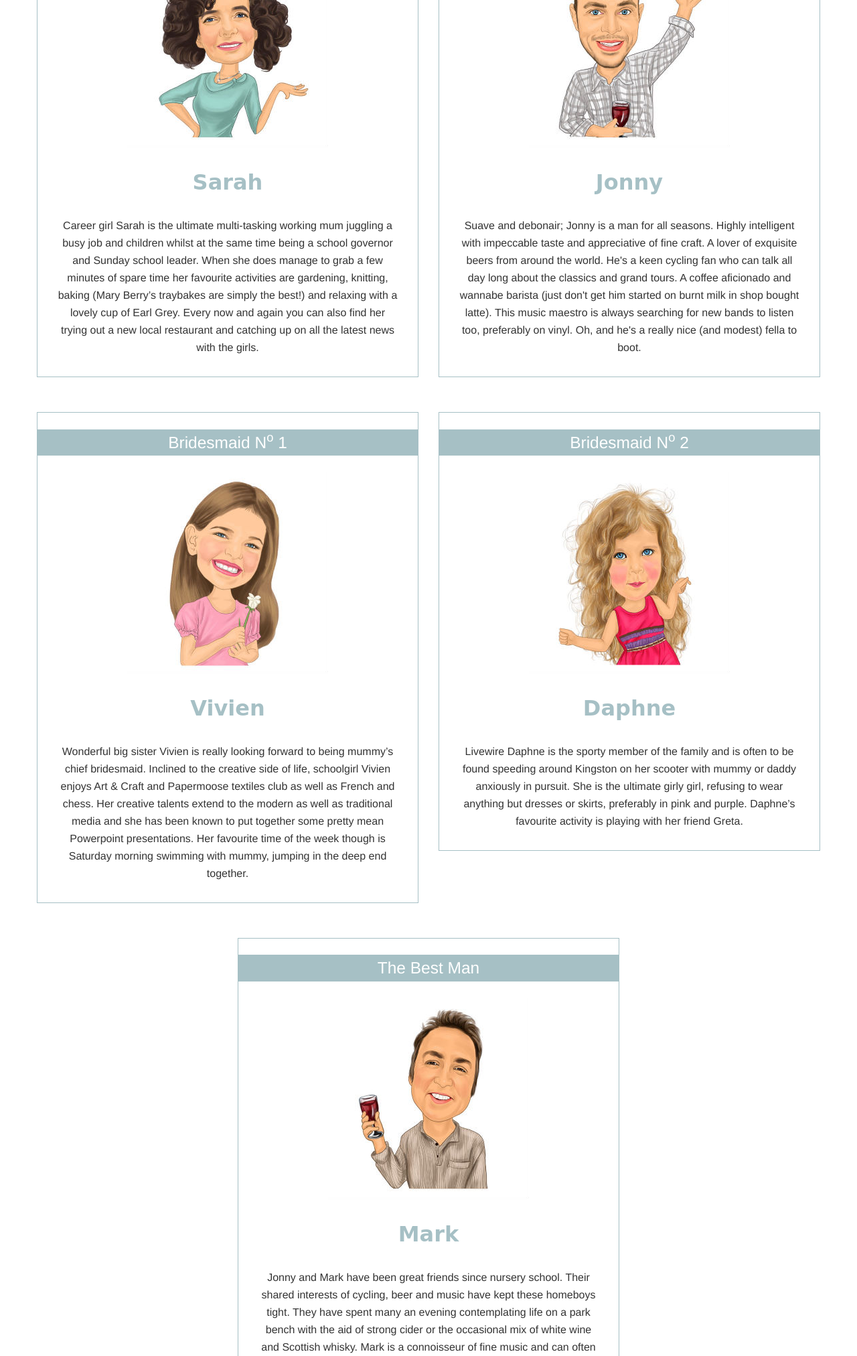
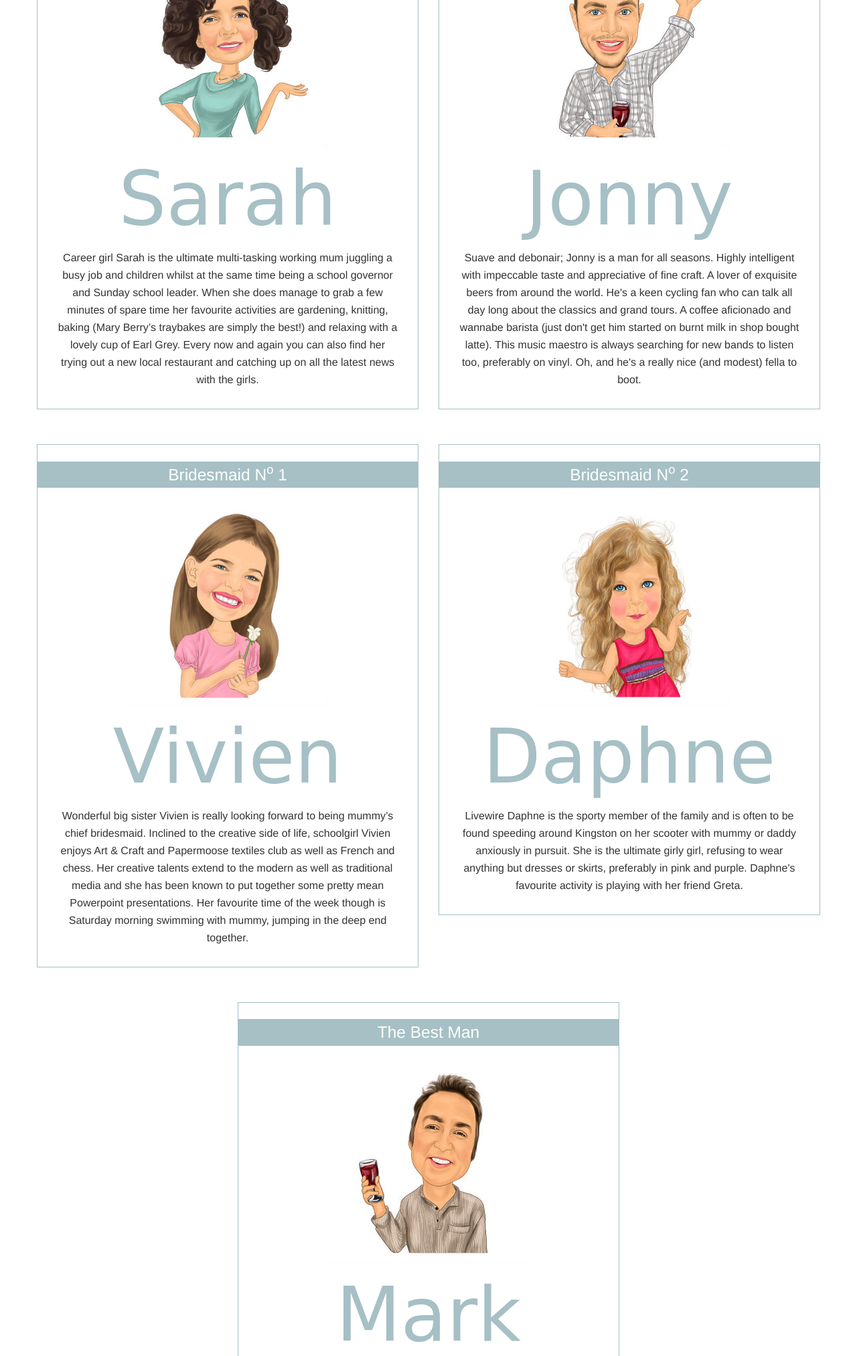
Before and after one commit to jonurry/wedding, a PHP site: page /original.html in a window 1280 px wide. Shown: the part 2323-4347 px from the top of the page at 67% size. Run offline with PHP 8.4, Linux system fonts and the light colour scheme; some libraries are stand-ins or nearby versions; some web fonts are replaced.

Commit message:
Font sizing issue for h4

```diff
--- a/css/main.css
+++ b/css/main.css
@@ -181,9 +181,10 @@ h3 {
 
 .person h4 {
   font-family: "Lovers Quarrel", cursive;
-  font-size: 2em;
+  font-size: 7em;
+  font-weight: 400;
   color: #a6c0c5; /* teal */
-  padding: 1em 0;
+  padding: 0.5em 0;
   text-align: center;
 }
 
```
Also changed, not shown: docs/css/main.css, 1 other file.
